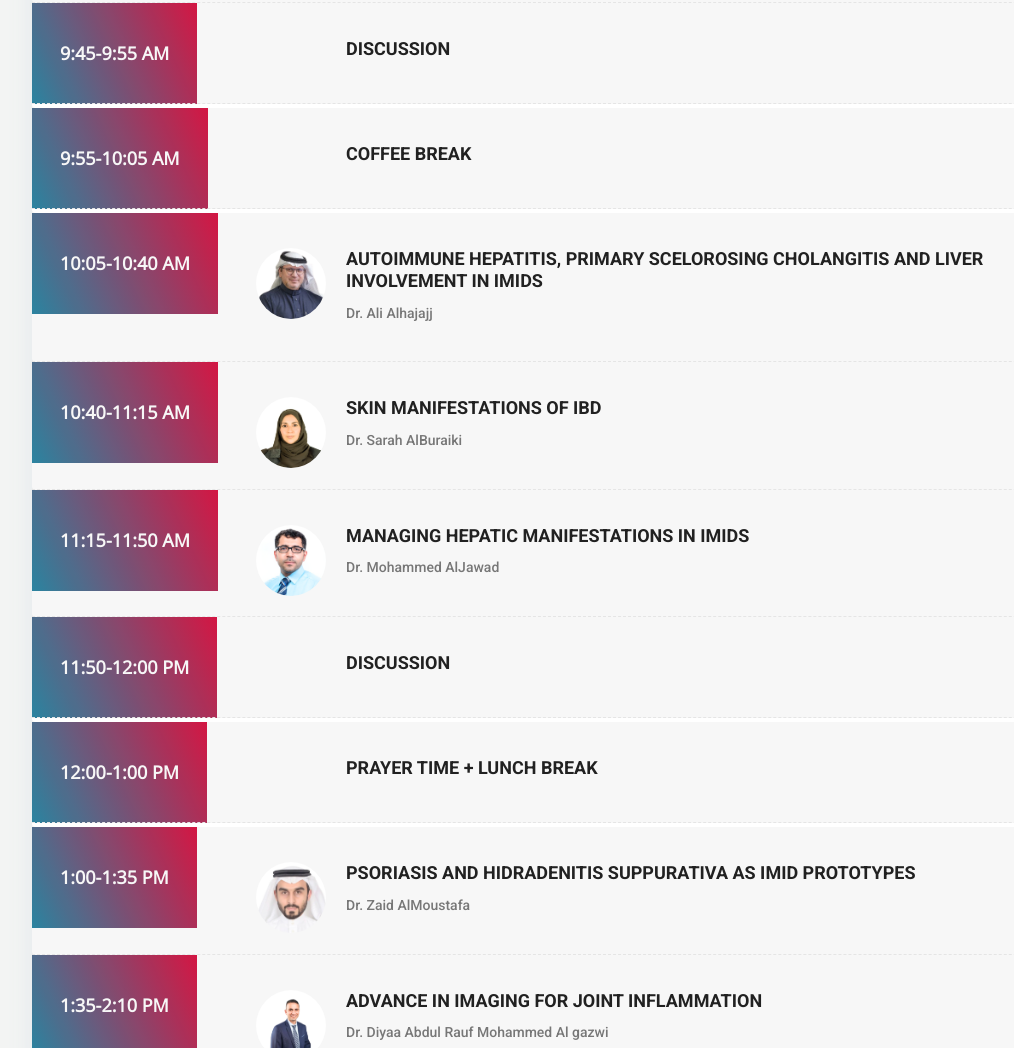
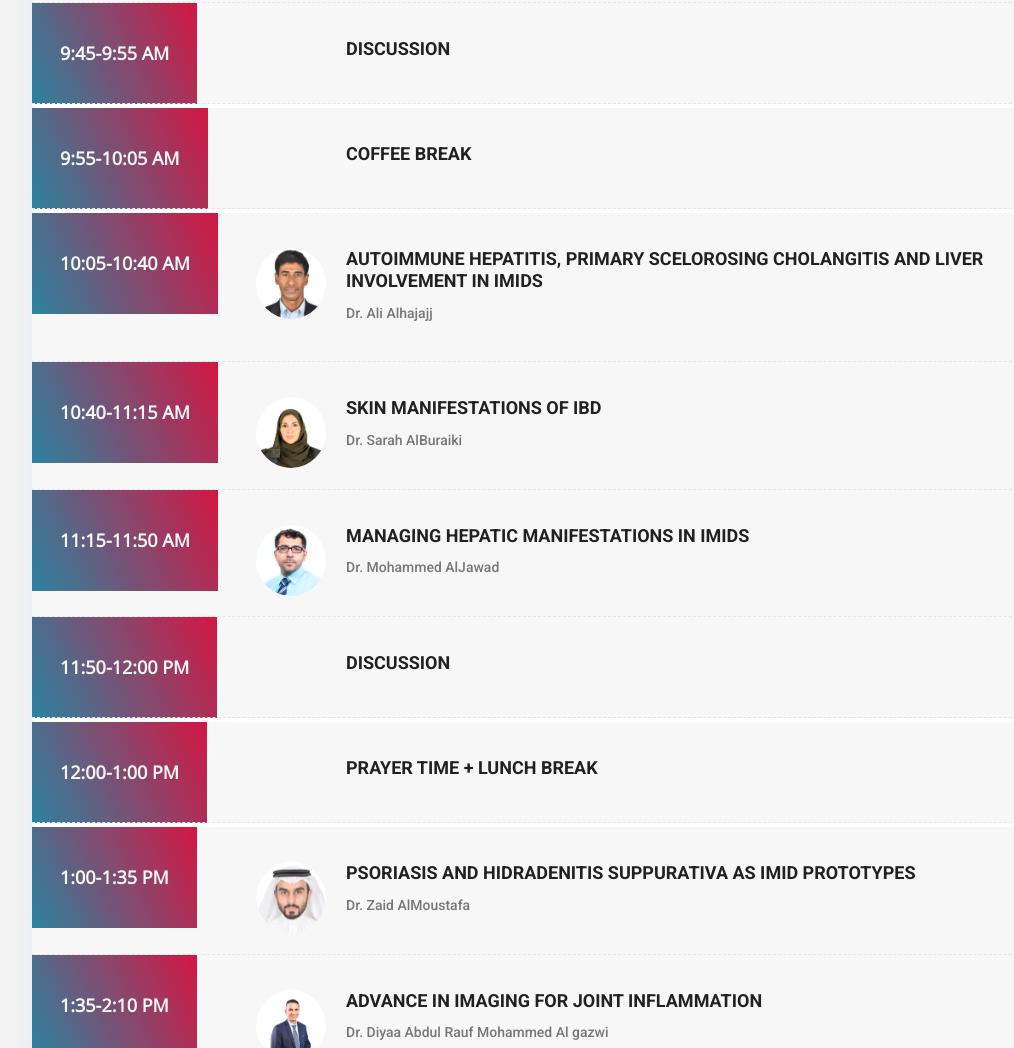
Before and after one commit to AhmedArafa2020/Immunology-Conference, a plain HTML site: page index.html in a window 1280 px wide. Shown: the part 4230-5278 px from the top of the page, without its empty margins (53-1067 px from the left). Drawn offline with nearby package versions, Linux system fonts and the light colour scheme; a script that the page names is missing; files whose address does not match are found by name.

Commit message:
fix speaker ,counter

```diff
--- a/index.html
+++ b/index.html
@@ -499,7 +499,7 @@
                           </div>
                           <div class="collapsed card-header" data-toggle="collapse" data-target="#collapseThree" aria-expanded="false" aria-controls="collapseThree">
                             <div class="images-box">
-                              <img class="img-fluid" src="assets/img/team/Ali%20Wahab%20Alfaraj.png" alt="">
+                              <img class="img-fluid" src="assets/img/team/2.png" alt="">
                             </div>
                             <h4>Autoimmune hepatitis, primary scelorosing cholangitis and liver involvement in IMIDs</h4>
                             <h5 class="name">Dr. Ali Alhajajj </h5>
```
